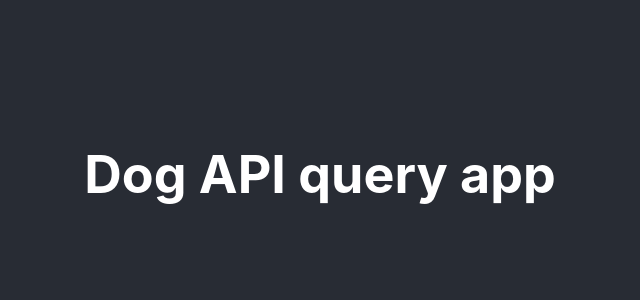
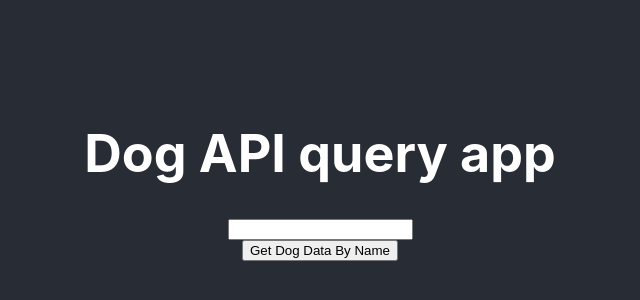
Before and after one commit to Annie-Huang/graphql-apollo-client-queries, a React (Create React App) app in the folder frontend/: page / in a window 1280 px wide. Shown: the part 226-526 px from the top of the page, without its empty margins (320-960 px from the left). Built offline with nearby package versions, Linux system fonts and the light colour scheme.

Commit message:
Explain useLazyQuery

```diff
--- a/frontend/src/App.js
+++ b/frontend/src/App.js
@@ -1,5 +1,6 @@
 import './App.css';
-import { gql, useQuery } from '@apollo/client';
+import { gql, useLazyQuery, useQuery } from '@apollo/client';
+import { useState } from 'react';
 
 const GET_ALL_DOGS = gql`
   query GetAllDogs {
@@ -36,7 +37,7 @@ function App() {
   if (error) return 'Error: ' + error;
   console.log(data);*/
 
-  const { loading, error, data } = useQuery(GET_DOG_BY_NAME, {
+  /*  const { loading, error, data } = useQuery(GET_DOG_BY_NAME, {
     variables: {
       // name: 'Bert',
       name: 'Cooper',
@@ -49,13 +50,46 @@ function App() {
       console.log(errorData);
     },
   });
+  // console.log(error);*/
 
-  console.log(error);
+  const [dogInput, setDogInput] = useState('');
+  /*
+  const [getDogData, { loading, error, data }] = useLazyQuery(GET_DOG_BY_NAME, {
+    variables: {
+      name: dogInput,
+    },
+
+  Note: You cannot do it like above, because it will run whenever the state value changes after the run the query once.
+  * */
+  const [getDogData, { loading, error, data }] = useLazyQuery(GET_DOG_BY_NAME, {
+    onCompleted: (queryData) => {
+      // Only run when you successfully complete a request, you can tried it with `name: 'Cooper'` upstairs.
+      console.log(queryData);
+    },
+    onError: (errorData) => {
+      console.log(errorData);
+    },
+  });
+
+  // console.log(dogInput);
 
   return (
     <div className='App'>
       <header className='App-header'>
         <h1>Dog API query app</h1>
+        <input type='text' onChange={(e) => setDogInput(e.target.value)} />
+        <button
+          type='button'
+          onClick={() =>
+            getDogData({
+              variables: {
+                name: dogInput,
+              },
+            })
+          }
+        >
+          Get Dog Data By Name
+        </button>
       </header>
     </div>
   );
```
